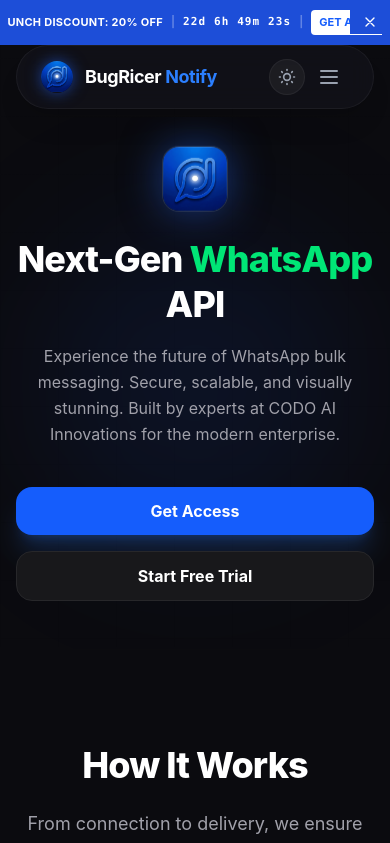
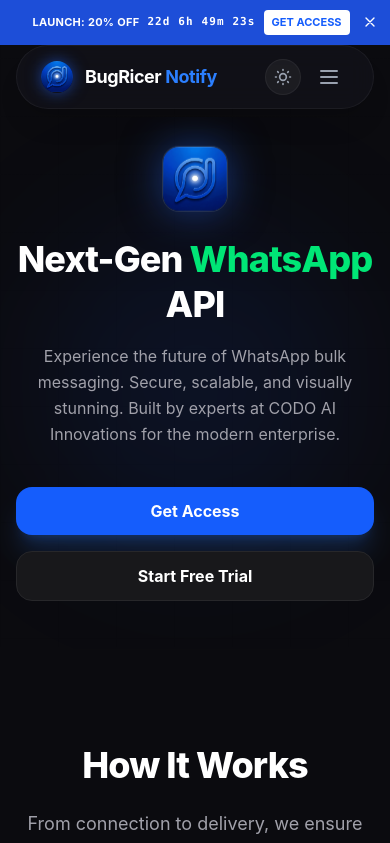
Before and after one commit to marvakt/NotifyLandingPage_task, a React (Vite) app: page / in a window 390 px wide. Shown: the top 843 px of the page. Built offline with nearby package versions, Linux system fonts and the light colour scheme.

Commit message:
fix: mobile banner responsiveness and swap navbar buttons

```diff
--- a/src/components/Navbar/Navbar.jsx
+++ b/src/components/Navbar/Navbar.jsx
@@ -73,18 +73,10 @@
           </nav>
 
           {/* Right Actions */}
-          <div className="flex items-center gap-3 md:gap-4">
-            <a href="#login" className={`hidden sm:flex items-center gap-2 px-5 py-2.5 rounded-[12px] text-xs font-bold active:scale-[0.98] transition-all duration-500 shadow-lg ${isLightMode ? 'bg-[#09090B] hover:bg-black' : 'bg-white hover:bg-gray-100'}`} style={{ color: isLightMode ? '#ffffff' : '#09090b' }}>
-              Login
-              <svg xmlns="http://www.w3.org/2000/svg" width="14" height="14" viewBox="0 0 24 24" fill="none" stroke="currentColor" strokeWidth="2" strokeLinecap="round" strokeLinejoin="round" className="lucide lucide-chevron-right" aria-hidden="true">
-                <path d="m9 18 6-6-6-6"></path>
-              </svg>
-            </a>
-
-            <div className="flex items-center gap-1 sm:gap-2">
+          <div className="flex items-center gap-2 sm:gap-3 md:gap-4">
             <button
               onClick={() => setIsLightMode(!isLightMode)}
-                className="flex text-gray-400 light:text-gray-500 hover:text-white light:hover:text-gray-900 transition-colors items-center justify-center bg-white/5 light:bg-white light:shadow-sm border border-white/5 light:border-gray-200 rounded-full w-9 h-9 sm:w-10 sm:h-10"
+              className="flex text-gray-400 light:text-gray-500 hover:text-white light:hover:text-gray-900 transition-colors items-center justify-center bg-white/5 light:bg-white light:shadow-sm border border-white/5 light:border-gray-200 rounded-full w-9 h-9 sm:w-10 sm:h-10 shrink-0"
               aria-label="Toggle Theme"
             >
               {isLightMode ? (
@@ -98,9 +90,16 @@
               )}
             </button>
 
+            <a href="#login" className={`hidden sm:flex items-center gap-2 px-5 py-2.5 rounded-[12px] text-xs font-bold active:scale-[0.98] transition-all duration-500 shadow-lg shrink-0 ${isLightMode ? 'bg-[#09090B] hover:bg-black' : 'bg-white hover:bg-gray-100'}`} style={{ color: isLightMode ? '#ffffff' : '#09090b' }}>
+              Login
+              <svg xmlns="http://www.w3.org/2000/svg" width="14" height="14" viewBox="0 0 24 24" fill="none" stroke="currentColor" strokeWidth="2" strokeLinecap="round" strokeLinejoin="round" className="lucide lucide-chevron-right" aria-hidden="true">
+                <path d="m9 18 6-6-6-6"></path>
+              </svg>
+            </a>
+
             {/* Mobile Menu Toggle */}
             <button
-                className="md:hidden text-gray-400 light:text-gray-500 hover:text-white light:hover:text-gray-900 p-2"
+              className="md:hidden text-gray-400 light:text-gray-500 hover:text-white light:hover:text-gray-900 p-2 shrink-0"
               onClick={() => setMobileMenuOpen(!mobileMenuOpen)}
             >
               <svg xmlns="http://www.w3.org/2000/svg" className="h-6 w-6" fill="none" viewBox="0 0 24 24" stroke="currentColor">
@@ -111,7 +110,6 @@
                 )}
               </svg>
             </button>
-            </div>
           </div>
         </div>
 
@@ -156,13 +154,11 @@
                       setMobileMenuOpen(false);
                       if (link.label === 'Home' && onHomeClick) onHomeClick();
                     }}
-                    className={`flex items-center justify-between p-3 rounded-[20px] transition-all ${
-                      isActive ? 'bg-[#0F172A] light:bg-blue-50 border border-blue-900/30 light:border-blue-100' : 'hover:bg-white/5 light:hover:bg-gray-100 border border-transparent'
+                    className={`flex items-center justify-between p-3 rounded-[20px] transition-all ${isActive ? 'bg-[#0F172A] light:bg-blue-50 border border-blue-900/30 light:border-blue-100' : 'hover:bg-white/5 light:hover:bg-gray-100 border border-transparent'
                       }`}
                   >
                     <div className="flex items-center gap-4">
-                      <div className={`w-[52px] h-[52px] rounded-2xl flex items-center justify-center ${
-                        isActive ? 'bg-blue-600/20 text-blue-500' : 'bg-[#18181B] light:bg-white border border-white/5 light:border-gray-200 text-gray-400 light:text-gray-500'
+                      <div className={`w-[52px] h-[52px] rounded-2xl flex items-center justify-center ${isActive ? 'bg-blue-600/20 text-blue-500' : 'bg-[#18181B] light:bg-white border border-white/5 light:border-gray-200 text-gray-400 light:text-gray-500'
                         }`}>
                         <svg className="w-[22px] h-[22px]" fill="none" viewBox="0 0 24 24" stroke="currentColor">
                           <path strokeLinecap="round" strokeLinejoin="round" strokeWidth={2} d={link.icon} />
--- a/src/layouts/MainLayout.jsx
+++ b/src/layouts/MainLayout.jsx
@@ -27,14 +27,18 @@
       {showBanner && (
         <div className="bg-[#1D4ED8] text-white text-[11px] sm:text-xs font-bold py-2.5 px-2 sm:px-4 flex justify-between items-center relative z-[60]">
           <div className="flex-1 hidden md:block"></div>
-          <div className="flex flex-row items-center gap-2 sm:gap-4 w-full md:w-auto justify-center overflow-x-auto whitespace-nowrap px-6 sm:px-0 [&::-webkit-scrollbar]:hidden [-ms-overflow-style:none] [scrollbar-width:none]">
-            <span className="font-bold tracking-wide shrink-0">LAUNCH DISCOUNT: 20% OFF</span>
-            <span className="text-white/30 shrink-0">|</span>
-            <span className="font-mono tracking-widest text-white font-bold shrink-0">
+          <div className="flex flex-wrap items-center gap-x-2 gap-y-1 sm:gap-4 w-full md:w-auto justify-center px-6 sm:px-0 pr-8 sm:pr-0">
+            <span className="font-bold tracking-wide text-center">
+              <span className="hidden sm:inline">LAUNCH DISCOUNT: </span>
+              <span className="sm:hidden">LAUNCH: </span>
+              20% OFF
+            </span>
+            <span className="text-white/30 hidden sm:inline">|</span>
+            <span className="font-mono tracking-widest text-white font-bold text-center">
               {days}d {hours}h {minutes}m {seconds}s
             </span>
-            <span className="text-white/30 shrink-0">|</span>
-            <button className="bg-white text-blue-600 px-2 sm:px-3 py-1 rounded-[4px] text-[10px] sm:text-xs font-bold hover:bg-gray-100 transition-colors shrink-0">
+            <span className="text-white/30 hidden sm:inline">|</span>
+            <button className="bg-white text-blue-600 px-2 sm:px-3 py-1 rounded-[4px] text-[10px] sm:text-xs font-bold hover:bg-gray-100 transition-colors">
               GET ACCESS
             </button>
           </div>
```
Lines whose indentation alone changed are shown as unchanged.
